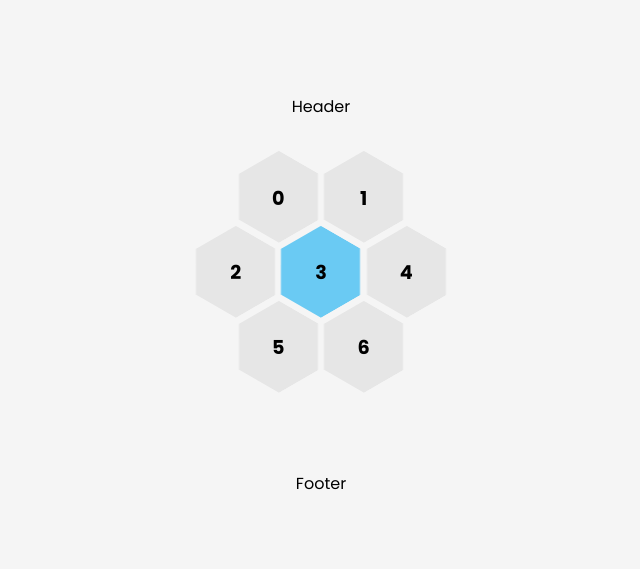
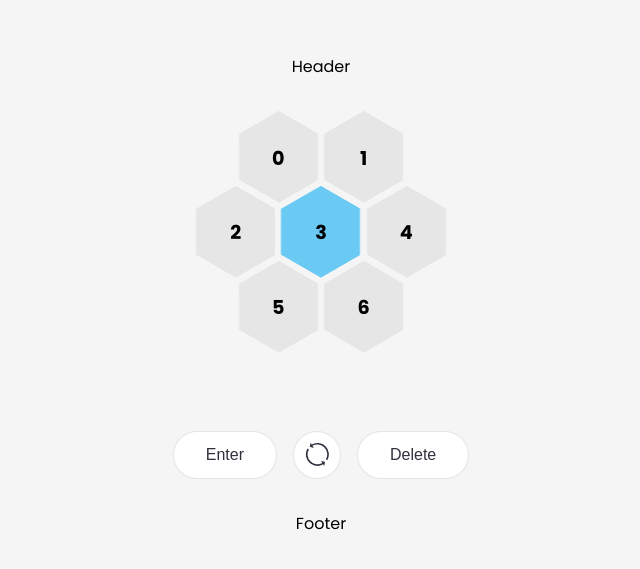
Before and after one commit to melerie/spelling-bee, a React (Create React App) app: page / in a window 1280 px wide. Shown: the part 105-674 px from the top of the page, without its empty margins (319-959 px from the left). Built offline with nearby package versions, Linux system fonts and the light colour scheme.

Commit message:
Add buttons to the app

```diff
--- /dev/null
+++ b/src/components/Button.tsx
@@ -0,0 +1,122 @@
+import { ReactNode, useRef, useState } from 'react'
+import styled, { css, keyframes } from 'styled-components'
+
+type Props = {
+  onClick?: VoidFunction
+  children: ReactNode
+  className?: string
+}
+
+export const Button = ({ onClick, children, className }: Props) => {
+  const [isAnimating, setIsAnimating] = useState(false)
+  const timer = useRef<NodeJS.Timeout | null>(null)
+
+  const handleClick = () => {
+    timer.current && clearTimeout(timer.current)
+    setIsAnimating(true)
+    onClick?.()
+
+    timer.current = setTimeout(() => {
+      setIsAnimating(false)
+    }, 500)
+  }
+
+  return (
+    <ButtonStyled className={className} onClick={handleClick} isAnimating={isAnimating}>
+      {children}
+    </ButtonStyled>
+  )
+}
+
+const topBubbles = keyframes`
+  0%{
+    background-position: 10% 120%, 25% 90%, 40% 90%, 70% 90%;
+  }
+ 100% {
+    background-position: 8% 40%, 30% 20%, 50% 40%, 90% 20%;
+    background-size: 0% 0%, 0% 0%, 0% 0%, 0% 0%;
+  }
+`
+
+const bottomBubbles = keyframes`
+  0%{
+    background-position: 10% -10%, 55% 5%, 85% 0%, 70% 0%;
+  }
+ 100% {
+    background-position: 0% 90%, 45% 70%, 95% 80%, 80% 60%;
+    background-size: 0% 0%, 0% 0%, 0% 0%, 0% 0%;
+  }
+`
+
+export const ButtonStyled = styled.button<{ isAnimating: boolean }>`
+  ${({ theme, isAnimating }) => css`
+    display: flex;
+    align-items: center;
+    justify-content: center;
+    font-size: 1rem;
+    padding: 0rem 2rem;
+    background-color: white;
+    color: ${theme.textColour};
+    border: 1px solid ${theme.textColour}20;
+    border-radius: 100px;
+    height: 3rem;
+
+    position: relative;
+    transition: transform ease-in 0.1s, background-color ease-in 0.1s;
+
+    &:hover {
+      color: ${theme.white};
+      background-color: ${theme.textColour};
+    }
+
+    &:before,
+    &:after {
+      position: absolute;
+      content: '';
+      display: block;
+      width: 140%;
+      height: 100%;
+      left: -20%;
+      z-index: -1000;
+      transition: all ease-in-out 0.5s;
+      background-repeat: no-repeat;
+    }
+
+    &:before {
+      display: none;
+      top: -90%;
+      background-image: radial-gradient(circle, ${theme.textColour} 20%, transparent 20%),
+        radial-gradient(circle, transparent 10%, ${theme.textColour} 15%, transparent 20%),
+        radial-gradient(circle, ${theme.textColour} 20%, transparent 20%),
+        radial-gradient(circle, ${theme.textColour} 20%, transparent 20%);
+      background-size: 18px 18px, 15px 15px, 12px 12px, 15px 15px;
+    }
+
+    &:after {
+      display: none;
+      bottom: -90%;
+      background-image: radial-gradient(circle, ${theme.textColour} 20%, transparent 20%),
+        radial-gradient(circle, transparent 10%, ${theme.textColour} 15%, transparent 20%),
+        radial-gradient(circle, ${theme.textColour} 20%, transparent 20%),
+        radial-gradient(circle, ${theme.textColour} 20%, transparent 20%);
+      background-size: 15% 15%, 18% 18%, 15% 15%, 20% 20%;
+    }
+
+    &:active {
+      transform: scale(0.95);
+    }
+
+    ${isAnimating && isAnimatingStyles}
+  `}
+`
+
+const isAnimatingStyles = css`
+  &:before {
+    display: block;
+    animation: ${topBubbles} ease-in-out 0.75s forwards;
+  }
+  &:after {
+    display: block;
+    animation: ${bottomBubbles} ease-in-out 0.75s forwards;
+  }
+`
--- /dev/null
+++ b/src/components/Shuffle.tsx
@@ -0,0 +1,10 @@
+export const Shuffle = () => (
+  <svg xmlns="http://www.w3.org/2000/svg" viewBox="0 0 527 527">
+    <path
+      fill-rule="evenodd"
+      d="M140.5 50l18 31.3a210 210 0 0 1 286.6 287.5l-26-15a180 180 0 0 0-245.5-246.6h-.1l23.2 40.2-73-22.7L140.5 50zM81.7 368.3a210 210 0 0 1 .2-210.5l26 15A180 180 0 0 0 353.6 419l-22.3-38.5 73 22.7-16.8 74.6-19-32.8a210 210 0 0 1-286.8-76.9z"
+      clip-rule="evenodd"
+      fill="currentColor"
+    />
+  </svg>
+)
--- a/src/components/index.ts
+++ b/src/components/index.ts
@@ -1,3 +1,5 @@
 export * from './Hexagons'
 export * from './Footer'
 export * from './Header'
+export * from './Button'
+export * from './Shuffle'
--- a/src/globalStyles.ts
+++ b/src/globalStyles.ts
@@ -22,5 +22,9 @@ export const GlobalStyle = createGlobalStyle`
     background: none;
     border: none;
     cursor: pointer;
+
+    &:focus {
+      outline: 0;
+    }
   }
 `;
--- a/src/pages/Main.tsx
+++ b/src/pages/Main.tsx
@@ -1,13 +1,20 @@
 import { styled } from 'styled-components'
 
 import { GlobalStyle } from '../globalStyles'
-import { Footer, Header, Hexagons } from '../components'
+import { Button, Footer, Header, Hexagons, Shuffle } from '../components'
 
 export const Main = () => (
   <Container>
     <GlobalStyle />
     <Header />
     <Hexagons />
+    <Inline>
+      <Button>Enter</Button>
+      <RoundButton>
+        <Shuffle />
+      </RoundButton>
+      <Button>Delete</Button>
+    </Inline>
     <Footer />
   </Container>
 )
@@ -20,3 +27,19 @@ const Container = styled.div`
   align-items: center;
   gap: 2rem;
 `
+
+const Inline = styled.div`
+  display: flex;
+  flex-flow: row wrap;
+  gap: 1rem;
+`
+
+const RoundButton = styled(Button)`
+  width: 3rem;
+  padding: 0;
+
+  svg {
+    width: 1.8rem;
+    height: 1.8rem;
+  }
+`
```
